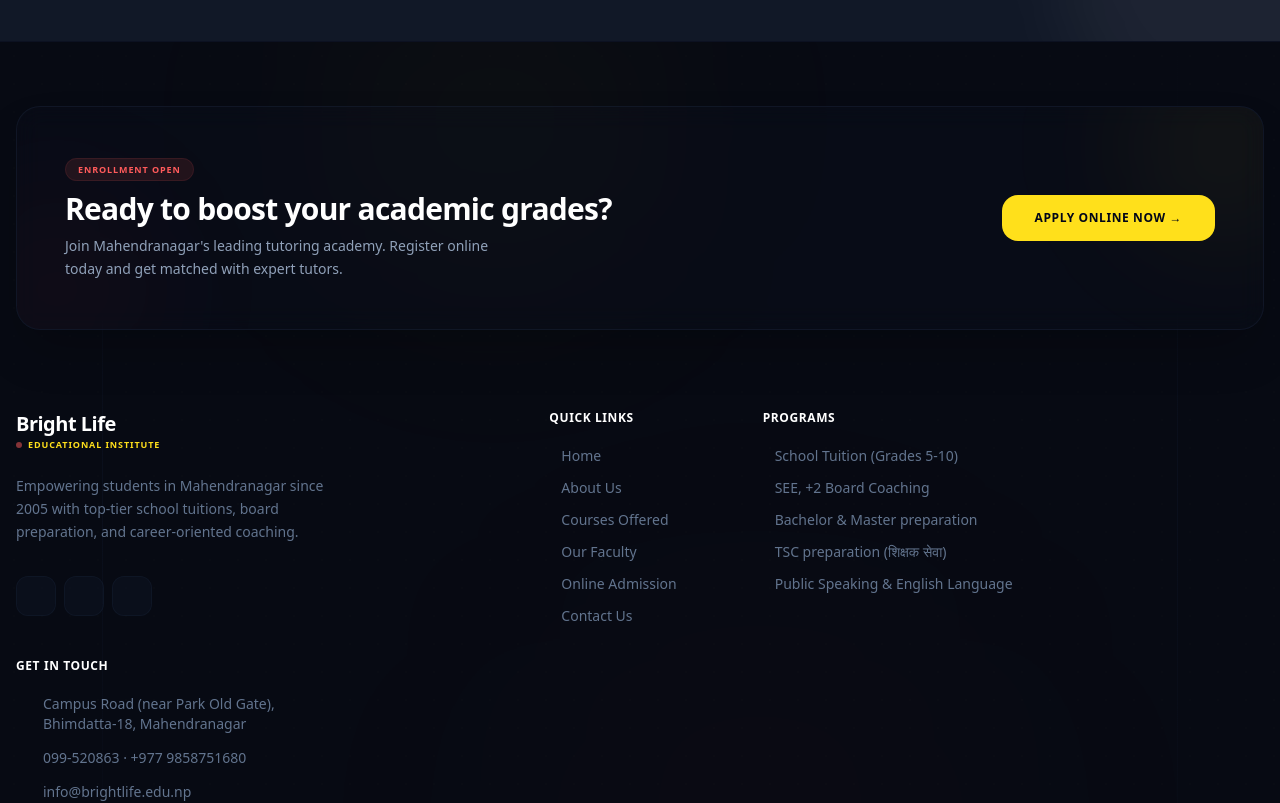
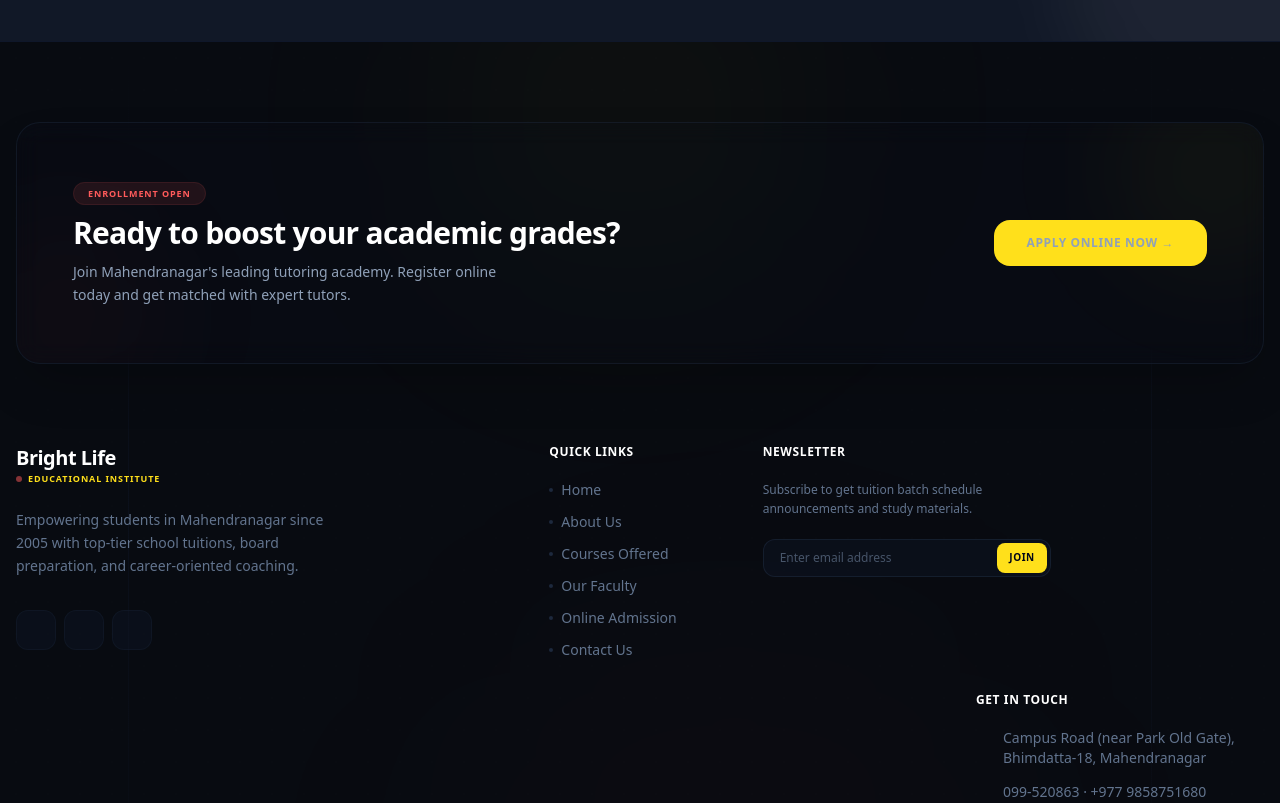
Before and after one commit to pwnjoshi/Bright-Life-Institute, a Next.js app: page / in a window 1280 px wide. Shown: the part 7500-8303 px from the top of the page. Built offline with nearby package versions, Linux system fonts and the light colour scheme; some icons are missing.

Commit message:
Fully redesigned footer with integrated newsletter form

```diff
--- a/src/app/components/Layout/Footer/index.tsx
+++ b/src/app/components/Layout/Footer/index.tsx
@@ -1,35 +1,47 @@
 'use client'
 
+import React, { useState } from 'react'
 import Link from 'next/link'
 import { Icon } from '@iconify/react'
 
 const Footer = () => {
   const year = new Date().getFullYear()
+  const [email, setEmail] = useState('')
+  const [subscribed, setSubscribed] = useState(false)
+
+  const handleSubscribe = (e: React.FormEvent) => {
+    e.preventDefault()
+    if (email.trim()) {
+      setSubscribed(true)
+      setEmail('')
+      setTimeout(() => setSubscribed(false), 3000)
+    }
+  }
 
   return (
-    <footer className="bg-[#070a13] text-slate-400 border-t border-slate-900/60 relative overflow-hidden">
+    <footer className="bg-[#080B11] text-slate-400 border-t border-slate-900 relative overflow-hidden">
 
-      {/* ── Background Design Elements (Behind the content) ── */}
-      {/* Subtle Grid Dot Matrix Backdrop */}
-      <div className="absolute inset-0 bg-[radial-gradient(circle,#ffffff02_1.2px,transparent_1.2px)] bg-[size:28px_28px] pointer-events-none opacity-80" />
+      {/* ── Background Design Elements (GPU-accelerated) ── */}
+      {/* Grid Dot Backdrop */}
+      <div className="absolute inset-0 bg-[radial-gradient(circle,#ffffff01_1.2px,transparent_1.2px)] bg-[size:32px_32px] pointer-events-none opacity-80" />
 
-      {/* Large Soft Glow Orbs */}
-      <div className="absolute -top-24 left-1/4 h-[350px] w-[350px] rounded-full bg-brand-yellow/3 blur-[120px] pointer-events-none" />
-      <div className="absolute -bottom-24 right-1/4 h-[400px] w-[400px] rounded-full bg-brand-red/3 blur-[140px] pointer-events-none" />
+      {/* Large Glowing Ambient Orbs */}
+      <div className="absolute -top-32 left-1/3 h-[400px] w-[400px] rounded-full bg-brand-yellow/3 blur-[120px] pointer-events-none" />
+      <div className="absolute -bottom-32 right-1/4 h-[450px] w-[450px] rounded-full bg-brand-red/3 blur-[140px] pointer-events-none" />
 
-      {/* Decorative vertical lines at the sides */}
-      <div className="absolute left-[8%] top-0 bottom-0 w-px bg-gradient-to-b from-transparent via-slate-900/40 to-transparent pointer-events-none hidden xl:block" />
-      <div className="absolute right-[8%] top-0 bottom-0 w-px bg-gradient-to-b from-transparent via-slate-900/40 to-transparent pointer-events-none hidden xl:block" />
+      {/* Decorative vertical lines */}
+      <div className="absolute left-[10%] top-0 bottom-0 w-px bg-gradient-to-b from-transparent via-slate-900/40 to-transparent pointer-events-none hidden xl:block" />
+      <div className="absolute right-[10%] top-0 bottom-0 w-px bg-gradient-to-b from-transparent via-slate-900/40 to-transparent pointer-events-none hidden xl:block" />
 
       {/* ── Top CTA Banner Section ── */}
-      <div className="container mx-auto max-w-7xl px-6 pt-16 relative z-10">
-        <div className="relative overflow-hidden rounded-3xl border border-slate-800/40 bg-slate-900/20 p-8 sm:p-10 md:p-12 backdrop-blur-md shadow-2xl flex flex-col md:flex-row items-center justify-between gap-8">
-          {/* Inner Card Background Accents */}
-          <div className="absolute -right-16 -top-16 w-52 h-52 bg-brand-yellow/5 rounded-full blur-3xl pointer-events-none"></div>
-          <div className="absolute -left-16 -bottom-16 w-52 h-52 bg-brand-red/4 rounded-full blur-3xl pointer-events-none"></div>
+      <div className="container mx-auto max-w-7xl px-6 pt-20 relative z-10">
+        <div className="relative overflow-hidden rounded-3xl border border-slate-800/45 bg-slate-900/10 p-8 sm:p-12 md:p-14 backdrop-blur-md shadow-2xl flex flex-col md:flex-row items-center justify-between gap-8">
+          {/* Inner card orbs */}
+          <div className="absolute -right-12 -top-12 w-48 h-48 bg-brand-yellow/5 rounded-full blur-3xl pointer-events-none"></div>
+          <div className="absolute -left-12 -bottom-12 w-48 h-48 bg-brand-red/4 rounded-full blur-3xl pointer-events-none"></div>
 
-          <div className="space-y-2 text-center md:text-left relative z-10">
-            <span className="text-[9px] font-black uppercase tracking-widest text-brand-red bg-brand-red/10 px-3 py-1 rounded-full border border-brand-red/10">
+          <div className="space-y-2.5 text-center md:text-left relative z-10">
+            <span className="text-[9px] font-black uppercase tracking-widest text-brand-red bg-brand-red/10 px-3.5 py-1 rounded-full border border-brand-red/10">
               Enrollment Open
             </span>
             <h3 className="text-2xl sm:text-3xl font-extrabold text-white tracking-tight mt-3">Ready to boost your academic grades?</h3>
@@ -40,7 +52,7 @@ const Footer = () => {
 
           <Link
             href="/admission"
-            className="bg-brand-yellow hover:bg-yellow-305 text-slate-950 px-8 py-3.5 rounded-2xl font-extrabold text-xs tracking-wider uppercase transition-all duration-300 hover:shadow-lg hover:shadow-brand-yellow/5 active:scale-98 shrink-0 relative z-10 border border-brand-yellow/10"
+            className="bg-brand-yellow hover:bg-yellow-305 text-slate-955 px-8 py-3.5 rounded-2xl font-extrabold text-xs tracking-wider uppercase transition-all duration-300 hover:shadow-lg hover:shadow-brand-yellow/5 active:scale-98 shrink-0 relative z-10 border border-brand-yellow/10"
           >
             Apply Online Now &rarr;
           </Link>
@@ -48,12 +60,12 @@ const Footer = () => {
       </div>
 
       {/* ── Main Links Section ── */}
-      <div className="container mx-auto max-w-7xl px-6 py-16 relative z-10">
-        <div className="grid grid-cols-1 md:grid-cols-2 lg:grid-cols-12 gap-12 lg:gap-8 pt-4">
+      <div className="container mx-auto max-w-7xl px-6 py-20 relative z-10">
+        <div className="grid grid-cols-1 md:grid-cols-2 lg:grid-cols-12 gap-12 lg:gap-8">
 
-          {/* Col 1: Brand details */}
+          {/* Col 1: Brand Info */}
           <div className="space-y-6 lg:col-span-4">
-            <div className="space-y-2.5">
+            <div className="space-y-2">
               <span className="text-white text-xl font-extrabold tracking-tight">Bright Life</span>
               <div className="text-[9px] text-brand-yellow font-black uppercase tracking-widest flex items-center gap-1.5">
                 <span className="h-1.5 w-1.5 bg-brand-red rounded-full animate-pulse"></span>
@@ -96,7 +108,7 @@ const Footer = () => {
             </div>
           </div>
 
-          {/* Col 2: Quick Links list */}
+          {/* Col 2: Quick Links */}
           <div className="space-y-5 lg:col-span-2 lg:col-start-6">
             <h4 className="text-white text-xs font-bold uppercase tracking-wider">Quick Links</h4>
             <ul className="space-y-3">
@@ -113,7 +125,7 @@ const Footer = () => {
                     href={link.href}
                     className="text-xs sm:text-sm text-slate-500 hover:text-white transition-colors duration-150 flex items-center gap-2 group font-medium"
                   >
-                    <span className="h-1 w-1 bg-slate-850 rounded-full group-hover:bg-brand-yellow group-hover:w-2 transition-all duration-200"></span>
+                    <span className="h-1 w-1 bg-slate-800 rounded-full group-hover:bg-brand-yellow group-hover:w-2 transition-all duration-200"></span>
                     {link.label}
                   </Link>
                 </li>
@@ -121,30 +133,35 @@ const Footer = () => {
             </ul>
           </div>
 
-          {/* Col 3: Programs info */}
+          {/* Col 3: Newsletter Box */}
           <div className="space-y-5 lg:col-span-3">
-            <h4 className="text-white text-xs font-bold uppercase tracking-wider">Programs</h4>
-            <ul className="space-y-3 text-xs sm:text-sm text-slate-500 font-medium">
-              <li className="flex items-center gap-2">
-                <span className="h-1 w-1 bg-slate-850 rounded-full"></span> School Tuition (Grades 5-10)
-              </li>
-              <li className="flex items-center gap-2">
-                <span className="h-1 w-1 bg-slate-850 rounded-full"></span> SEE, +2 Board Coaching
-              </li>
-              <li className="flex items-center gap-2">
-                <span className="h-1 w-1 bg-slate-850 rounded-full"></span> Bachelor & Master preparation
-              </li>
-              <li className="flex items-center gap-2">
-                <span className="h-1 w-1 bg-slate-850 rounded-full"></span> TSC preparation (शिक्षक सेवा)
-              </li>
-              <li className="flex items-center gap-2">
-                <span className="h-1 w-1 bg-slate-850 rounded-full"></span> Public Speaking & English Language
-              </li>
-            </ul>
+            <h4 className="text-white text-xs font-bold uppercase tracking-wider">Newsletter</h4>
+            <p className="text-xs text-slate-500 font-medium leading-relaxed">
+              Subscribe to get tuition batch schedule announcements and study materials.
+            </p>
+
+            <form onSubmit={handleSubscribe} className="space-y-2">
+              <div className="relative">
+                <input
+                  type="email"
+                  required
+                  value={email}
+                  onChange={(e) => setEmail(e.target.value)}
+                  placeholder="Enter email address"
+                  className="w-full bg-slate-900/40 border border-slate-800/60 px-4 py-2.5 rounded-xl text-xs text-slate-200 placeholder-slate-600 focus:outline-none focus:border-slate-700 transition"
+                />
+                <button
+                  type="submit"
+                  className="absolute right-1 top-1 bottom-1 bg-brand-yellow hover:bg-yellow-350 text-slate-950 px-3 rounded-lg text-[10px] font-black uppercase tracking-wider transition-all duration-200 cursor-pointer"
+                >
+                  {subscribed ? 'Subscribed!' : 'Join'}
+                </button>
+              </div>
+            </form>
           </div>
 
-          {/* Col 4: Contact details */}
-          <div className="space-y-5 lg:col-span-3">
+          {/* Col 4: Contact Info */}
+          <div className="space-y-5 lg:col-span-3 lg:col-start-10">
             <h4 className="text-white text-xs font-bold uppercase tracking-wider">Get in Touch</h4>
             <ul className="space-y-3.5">
               <li className="flex items-start gap-3 text-xs sm:text-sm text-slate-500 font-medium">
@@ -165,7 +182,7 @@ const Footer = () => {
         </div>
       </div>
 
-      {/* ── Bottom copyright bar ── */}
+      {/* ── Bottom Copyright Bar ── */}
       <div className="border-t border-slate-900/60 py-6 px-6 relative z-10 bg-slate-950/20">
         <div className="container mx-auto max-w-7xl flex flex-col sm:flex-row items-center justify-between gap-3 text-[10px] sm:text-[11px] text-slate-600 font-medium">
           <p>&copy; {year} Bright Life Educational Institute. All Rights Reserved.</p>
```
